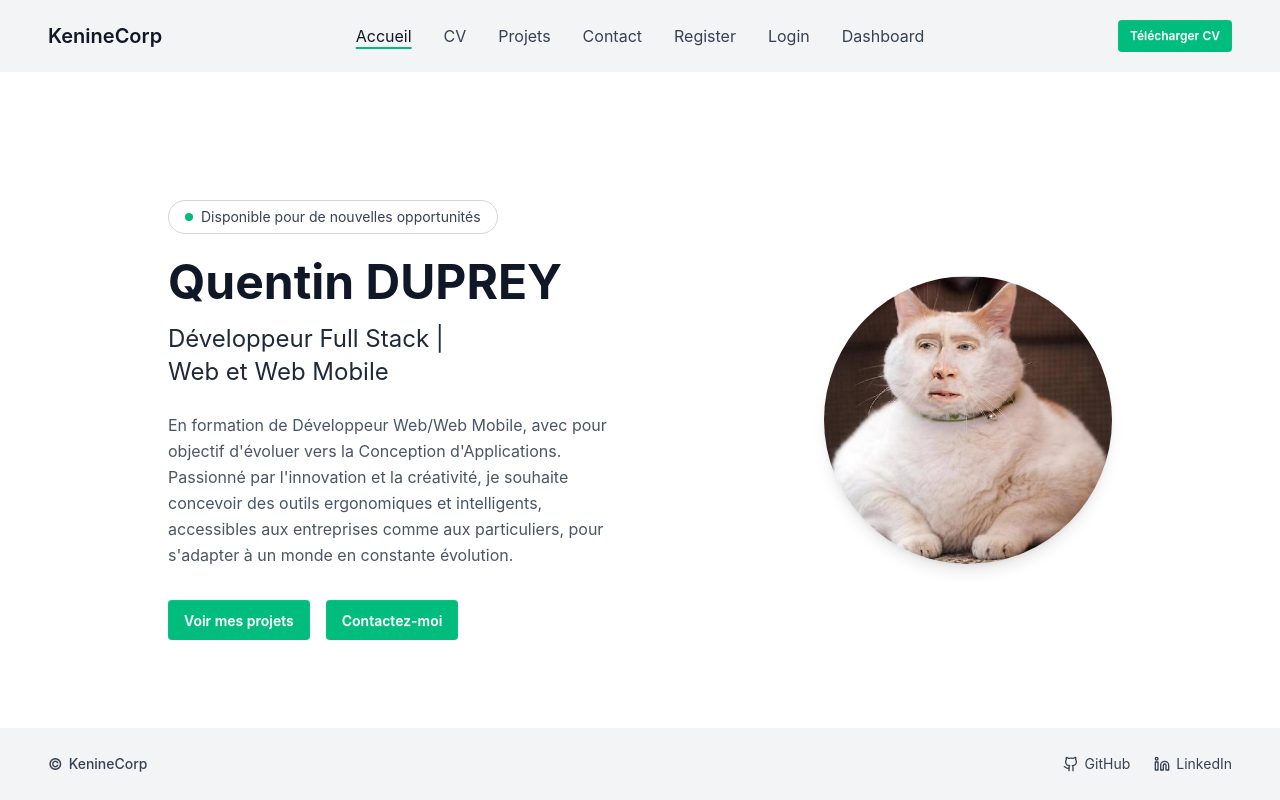
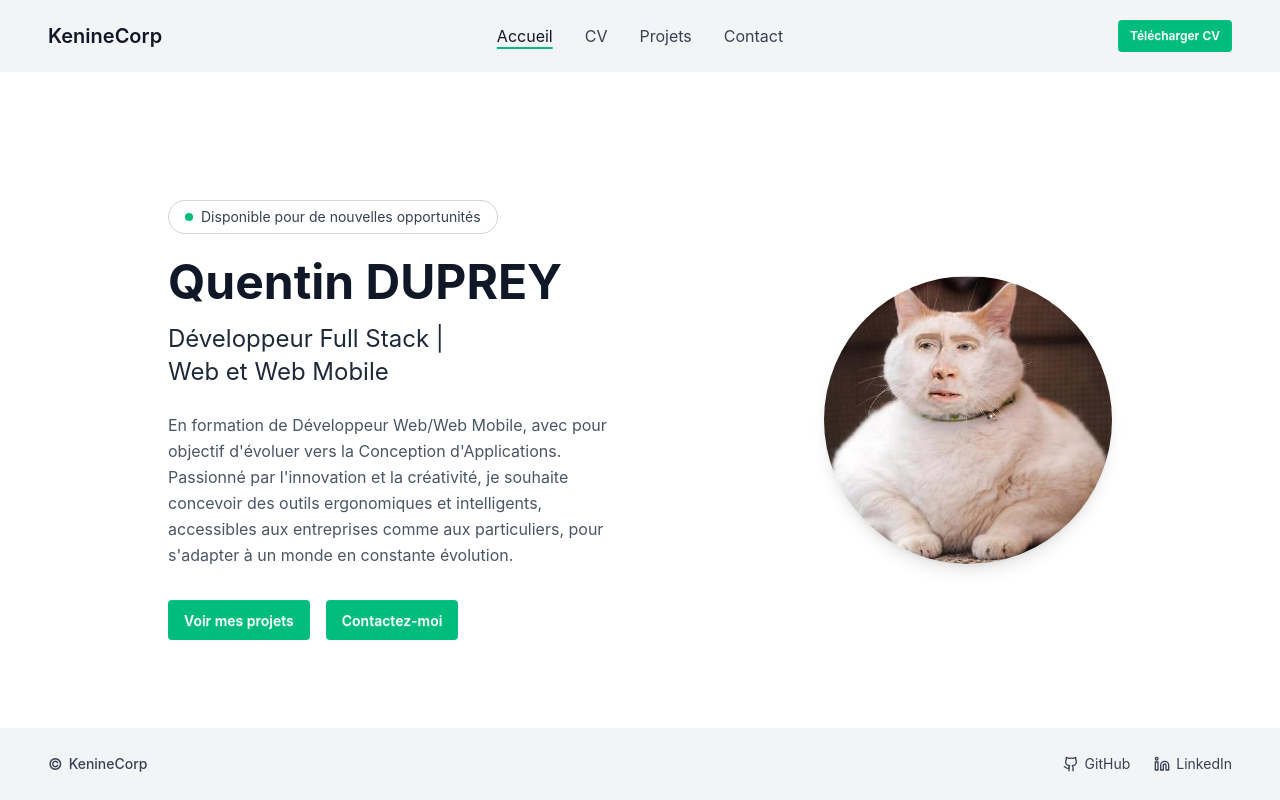
Before and after one commit to MxKenine/Portfolio, a React (Vite) app in the folder client/: page / in a window 1280 px wide. Built offline with nearby package versions, Linux system fonts and the light colour scheme.

Commit message:
maj global

```diff
--- a/client/src/components/admin/EditExperiences.jsx
+++ b/client/src/components/admin/EditExperiences.jsx
@@ -183,7 +183,7 @@ export default function EditExperiences({ onCancel, onUpdated }) {
                   onClick={() => removeExperience(i)}
                   className="btn btn-error btn-outline btn-sm"
                 >
-                  Supprimer cette expérience
+                  Supprimer
                 </button>
               </div>
             </div>
--- a/client/src/components/admin/Editprojet.jsx
+++ b/client/src/components/admin/Editprojet.jsx
@@ -160,7 +160,6 @@ export default function EditProjet() {
     }
   }
 
-  // --- Vue liste ---
   if (view === "list") {
     return (
       <div className="min-h-screen bg-white">
@@ -173,7 +172,7 @@ export default function EditProjet() {
                 Gestion des projets
               </h1>
               <p className="text-gray-600">
-                Ajoute, modifie ou supprime tes réalisations.
+                Ajout, modification ou suppression des projets.
               </p>
             </div>
             <button
@@ -266,8 +265,6 @@ export default function EditProjet() {
 
   return (
     <div className="min-h-screen bg-white">
-      <Navbar />
-
       <div className="max-w-2xl mx-auto px-6 py-16">
         <div className="card bg-base-100 shadow-md">
           <div className="card-body">
--- a/client/src/components/layout/Navbar.jsx
+++ b/client/src/components/layout/Navbar.jsx
@@ -10,9 +10,6 @@ export default function Navbar() {
     { label: "CV", path: "/cv" },
     { label: "Projets", path: "/projets" },
     { label: "Contact", path: "/contact" },
-    { label: "Register", path: "/register" },
-    { label: "Login", path: "/login" },
-    { label: "Dashboard", path: "/admin" },
   ];
 
   const getLinkClass = (path) =>
--- a/client/src/components/layout/Sidenav.jsx
+++ b/client/src/components/layout/Sidenav.jsx
@@ -15,7 +15,6 @@ const navItems = [
   { to: "/admin/projets", label: "Projets", icon: Package },
   { to: "/admin/competences", label: "Compétences", icon: Code2 },
   { to: "/admin/langues", label: "Langues", icon: Languages },
-  { to: "/admin/editcv", label: "CV", icon: Package },
 ];
 
 export default function AdminSideNav() {
```
